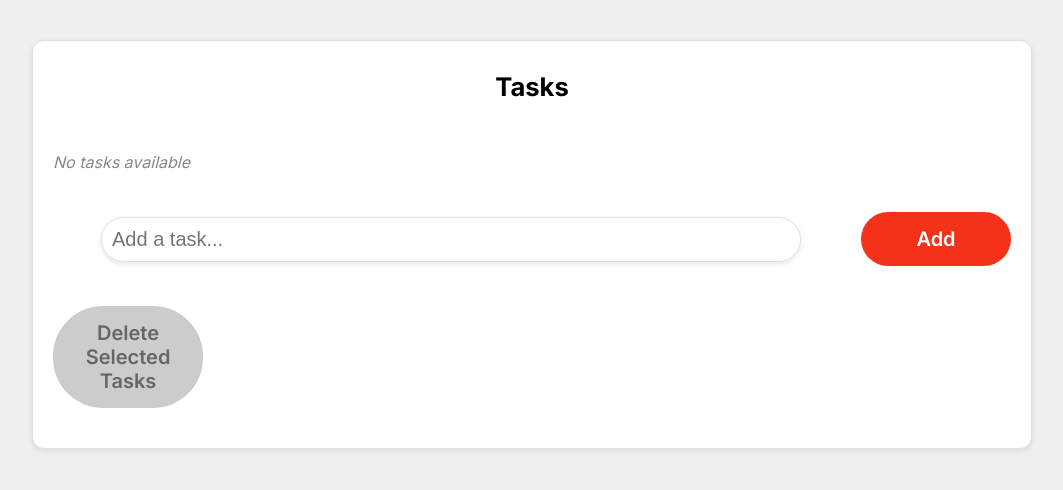
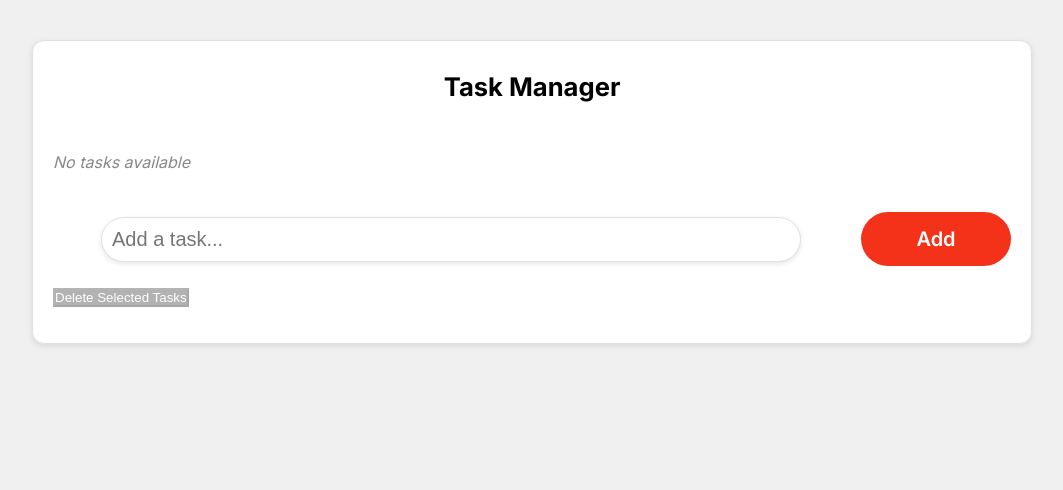
Before and after one commit to Caio-nic/todolist-next, a Next.js app: page / in a window 1280 px wide. Shown: the top 490 px of the page, without its empty margins (108-1171 px from the left). Built offline with nearby package versions, Linux system fonts and the light colour scheme.

Commit message:
finalizei as functions e condições

```diff
--- a/src/app/components/TaskCard.tsx
+++ b/src/app/components/TaskCard.tsx
@@ -1,26 +1,8 @@
-import React, { useState, KeyboardEvent, ChangeEvent } from 'react';
+import React, { useState, ChangeEvent } from 'react';
 import styles from '../styles/TaskCard.module.css';
 import TextField from './TextField';
 import Button from './Button';
-
-interface Task {
-  id: number;
-  title: string;
-  status: 'Todo' | 'Working' | 'Done';
-}
-
-interface TaskCardProps {
-  title: string;
-  tasks: Task[];
-  canAddTask?: boolean;
-  onAddTask?: (taskTitle: string) => void;
-  onStartTask?: (taskId: number) => void;
-  onCompleteTask?: (taskId: number) => void;
-  onEditTask?: (taskId: number, newTitle: string) => void;
-  onDeleteTask?: (taskId: number) => void;
-  onDeleteSelectedTasks?: (taskIds: number[]) => void;
-  errorMessage?: string | null;
-}
+import { Task, TaskCardProps } from '../../types'; // Importando as interfaces
 
 const TaskCard: React.FC<TaskCardProps> = ({
   title,
@@ -59,25 +41,39 @@ const TaskCard: React.FC<TaskCardProps> = ({
   };
 
   const handleDeleteTask = (taskId: number) => {
-    if (confirm('Tem certeza que deseja deletar esta tarefa?')) {
-      if (onDeleteTask) {
-        onDeleteTask(taskId);
+    const task = tasks.find((task) => task.id === taskId);
+    if (task && (task.status === 'Todo' || task.status === 'Working')) {
+      if (confirm('Tem certeza que deseja deletar esta tarefa?')) {
+        if (onDeleteTask) {
+          onDeleteTask(taskId);
+        }
       }
     }
   };
 
   const handleSelectTask = (taskId: number) => {
-    setSelectedTasks((prevSelected) =>
-      prevSelected.includes(taskId)
-        ? prevSelected.filter((id) => id !== taskId)
-        : [...prevSelected, taskId]
-    );
+    if (selectedTasks.includes(taskId)) {
+      setSelectedTasks(selectedTasks.filter((id) => id !== taskId));
+    } else {
+      setSelectedTasks([...selectedTasks, taskId]);
+    }
   };
 
   const handleDeleteSelectedTasks = () => {
-    if (onDeleteSelectedTasks) {
-      onDeleteSelectedTasks(selectedTasks);
-      setSelectedTasks([]);
+    const deletableTasks = selectedTasks.filter((taskId) => {
+      const task = tasks.find((task) => task.id === taskId);
+      return task && (task.status === 'Todo' || task.status === 'Working');
+    });
+
+    // Apenas confirma a deleção uma vez
+    if (deletableTasks.length > 0) {
+      const confirmed = confirm('Tem certeza que deseja deletar as tarefas selecionadas?');
+      if (confirmed) {
+        onDeleteSelectedTasks && onDeleteSelectedTasks(deletableTasks);
+        setSelectedTasks([]); // Limpa a seleção após a deleção
+      }
+    } else {
+      alert('Nenhuma tarefa selecionada pode ser deletada. Apenas tarefas com status "Todo" ou "Working" podem ser removidas.');
     }
   };
 
@@ -95,6 +91,8 @@ const TaskCard: React.FC<TaskCardProps> = ({
                   type="checkbox"
                   checked={selectedTasks.includes(task.id)}
                   onChange={() => handleSelectTask(task.id)}
+                  className={styles.checkbox}
+                  disabled={task.status === 'Done'} // Desabilita a checkbox se a tarefa estiver "Done"
                 />
                 {editTaskId === task.id ? (
                   <input
@@ -122,7 +120,9 @@ const TaskCard: React.FC<TaskCardProps> = ({
                     {task.status === 'Working' && (
                       <button onClick={() => onCompleteTask && onCompleteTask(task.id)} className={styles.completeButton}>Complete</button>
                     )}
-                    <button onClick={() => handleDeleteTask(task.id)} className={styles.deleteButton}>Delete</button>
+                    {task.status !== 'Done' && ( // Mostra o botão de deletar apenas se não estiver Done
+                      <button onClick={() => handleDeleteTask(task.id)} className={styles.deleteButton}>Delete</button>
+                    )}
                   </>
                 )}
               </div>
@@ -138,21 +138,22 @@ const TaskCard: React.FC<TaskCardProps> = ({
             value={taskInput}
             onChange={(e) => setTaskInput(e.target.value)}
             className={styles.taskInput}
-            onKeyDown={(e: KeyboardEvent<HTMLInputElement>) => {
+            onKeyDown={(e: React.KeyboardEvent<HTMLInputElement>) => {
               if (e.key === 'Enter') {
                 handleAddTask();
               }
             }}
           />
-          <Button onClick={handleAddTask} titleButton='Add'/>
+          <Button onClick={handleAddTask} titleButton="Add" />
         </div>
       )}
-      <Button
+      <button
         onClick={handleDeleteSelectedTasks}
-        titleButton="Delete Selected Tasks"
-        className={styles.deleteSelectedButton}
+        className={`${styles.deleteAllButton} ${selectedTasks.length === 0 ? styles.disabled : ''}`}
         disabled={selectedTasks.length === 0}
-      />
+      >
+        Delete Selected Tasks
+      </button>
       {errorMessage && (
         <div className={styles.errorMessage}>{errorMessage}</div>
       )}
--- a/src/app/components/TaskManager.tsx
+++ b/src/app/components/TaskManager.tsx
@@ -1,29 +1,24 @@
 import React, { useState } from 'react';
 import TaskCard from './TaskCard';
-
-interface Task {
-  id: number;
-  title: string;
-  status: 'Todo' | 'Working' | 'Done';
-}
+import { Task } from '../../types';
 
 const TaskManager: React.FC = () => {
   const [tasks, setTasks] = useState<Task[]>([]);
   const [errorMessage, setErrorMessage] = useState<string | null>(null);
 
-  const addTask = (title: string) => {
-    if (title.length < 5 || title.length > 30) {
+  const addTask = (taskTitle: string) => {
+    if (taskTitle.length < 5 || taskTitle.length > 30) {
       setErrorMessage('A tarefa deve ter entre 5 e 30 caracteres.');
       return;
     }
 
     const newTask: Task = {
       id: Date.now(),
-      title,
+      title: taskTitle,
       status: 'Todo',
     };
 
-    setTasks(prevTasks => [...prevTasks, newTask]);
+    setTasks([...tasks, newTask]);
     setErrorMessage(null);
   };
 
@@ -43,6 +38,30 @@ const TaskManager: React.FC = () => {
     );
   };
 
+  const deleteTask = (taskId: number) => {
+    const task = tasks.find((task) => task.id === taskId);
+    if (task && (task.status === 'Todo' || task.status === 'Working')) {
+      setTasks(prevTasks => prevTasks.filter(task => task.id !== taskId));
+    } else {
+      alert('Você só pode deletar tarefas com status "Todo" ou "Working".');
+    }
+  };
+
+  const deleteSelectedTasks = (taskIds: number[]) => {
+    const deletableTasks = taskIds.filter((taskId) => {
+      const task = tasks.find((task) => task.id === taskId);
+      return task && (task.status === 'Todo' || task.status === 'Working');
+    });
+
+    if (deletableTasks.length > 0) {
+      if (confirm(`Tem certeza que deseja deletar as tarefas selecionadas?`)) {
+        setTasks(prevTasks => prevTasks.filter(task => !deletableTasks.includes(task.id)));
+      }
+    } else {
+      alert('Nenhuma tarefa selecionada pode ser deletada. Apenas tarefas com status "Todo" ou "Working" podem ser removidas.');
+    }
+  };
+
   const editTask = (taskId: number, newTitle: string) => {
     setTasks(prevTasks =>
       prevTasks.map(task =>
@@ -51,24 +70,21 @@ const TaskManager: React.FC = () => {
     );
   };
 
-  const deleteSelectedTasks = (taskIds: number[]) => {
-    setTasks(prevTasks => prevTasks.filter(task => !taskIds.includes(task.id))); // Remove as tarefas selecionadas
-  };
-
   return (
-    <>
+    <div>
       <TaskCard
-        title="Tasks"
+        title="Task Manager"
         tasks={tasks}
         canAddTask={true}
         onAddTask={addTask}
         onStartTask={startTask}
         onCompleteTask={completeTask}
         onEditTask={editTask}
-        onDeleteSelectedTasks={deleteSelectedTasks} // Passando a função para deletar tarefas selecionadas
+        onDeleteTask={deleteTask}
+        onDeleteSelectedTasks={deleteSelectedTasks}
         errorMessage={errorMessage}
       />
-    </>
+    </div>
   );
 };
 
--- a/src/app/styles/TaskCard.module.css
+++ b/src/app/styles/TaskCard.module.css
@@ -216,3 +216,17 @@
   background-color: #ff4d4d;
   color: white;
 }
+
+.disabled {
+  opacity: 0.5; /* Reduz a opacidade para indicar desabilitado */
+  cursor: not-allowed; /* Alterar o cursor para indicar que não pode ser clicado */
+  background-color: #666866; /* Cor de fundo para botões desabilitados */
+  color: #ffffff; /* Cor do texto para botões desabilitados */
+}
+
+
+.checkbox:disabled {
+  background-color: #a85656; /* Cor de fundo diferente para checkbox desabilitado */
+  border: 1px solid #ccc; /* Cor da borda para checkbox desabilitado */
+  cursor: not-allowed; /* Indicar que não pode ser interagido */
+}
--- a/src/app/styles/TextField.module.css
+++ b/src/app/styles/TextField.module.css
@@ -14,5 +14,5 @@
 
 .textField:focus {
   border-color: #f33219;
-  box-shadow: 0 0 0 2px rgba(243, 50, 25, 0.2);
+  box-shadow: 0 0 0 2px rgba(117, 113, 113, 0.2);
 }
--- /dev/null
+++ b/src/types.ts
@@ -0,0 +1,18 @@
+export interface Task {
+    id: number;
+    title: string;
+    status: 'Todo' | 'Working' | 'Done';
+  }
+
+  export interface TaskCardProps {
+    title: string;
+    tasks: Task[];
+    canAddTask?: boolean;
+    onAddTask?: (taskTitle: string) => void;
+    onStartTask?: (taskId: number) => void;
+    onCompleteTask?: (taskId: number) => void;
+    onEditTask?: (taskId: number, newTitle: string) => void;
+    onDeleteTask?: (taskId: number) => void;
+    onDeleteSelectedTasks?: (taskIds: number[]) => void;
+    errorMessage?: string | null;
+  }
```
